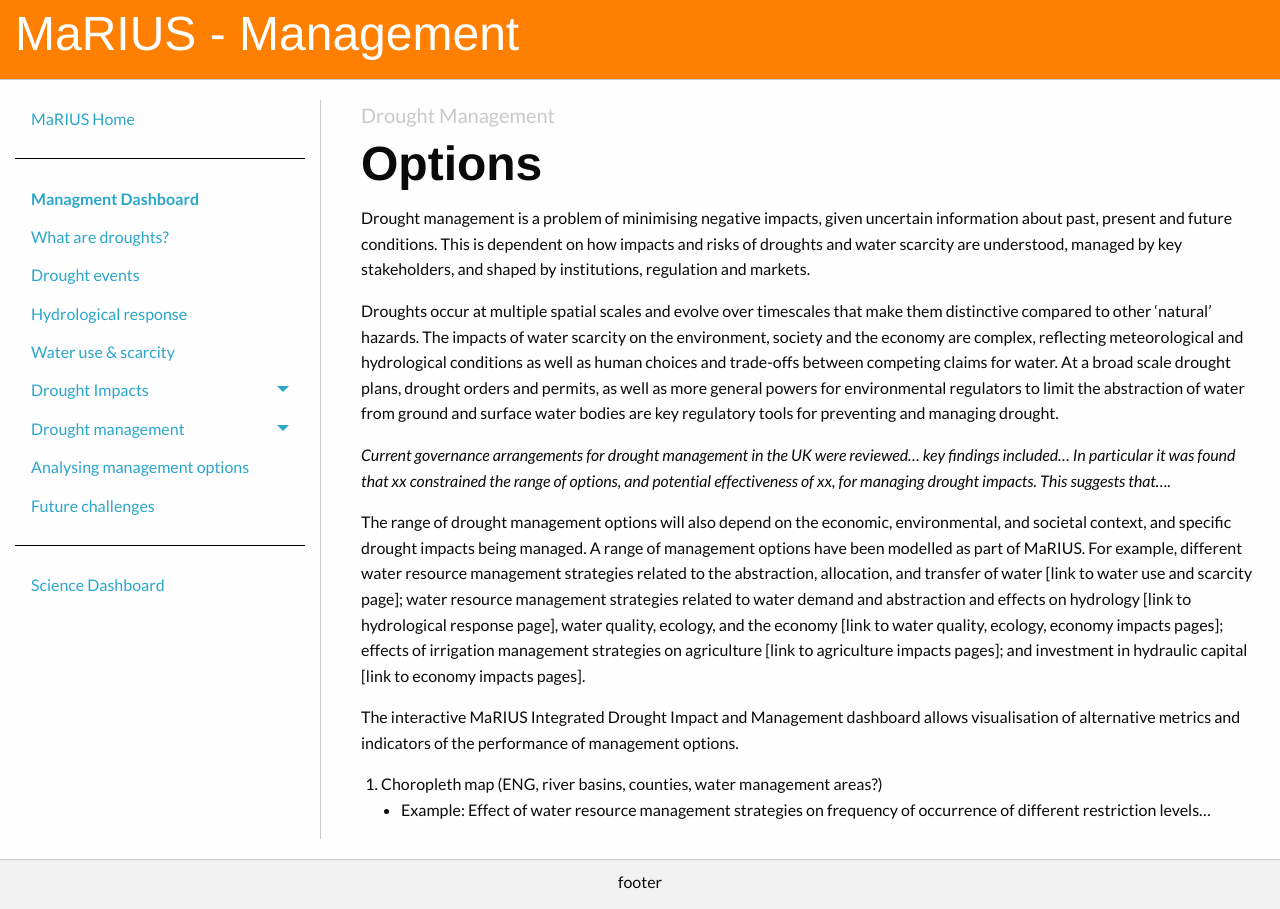
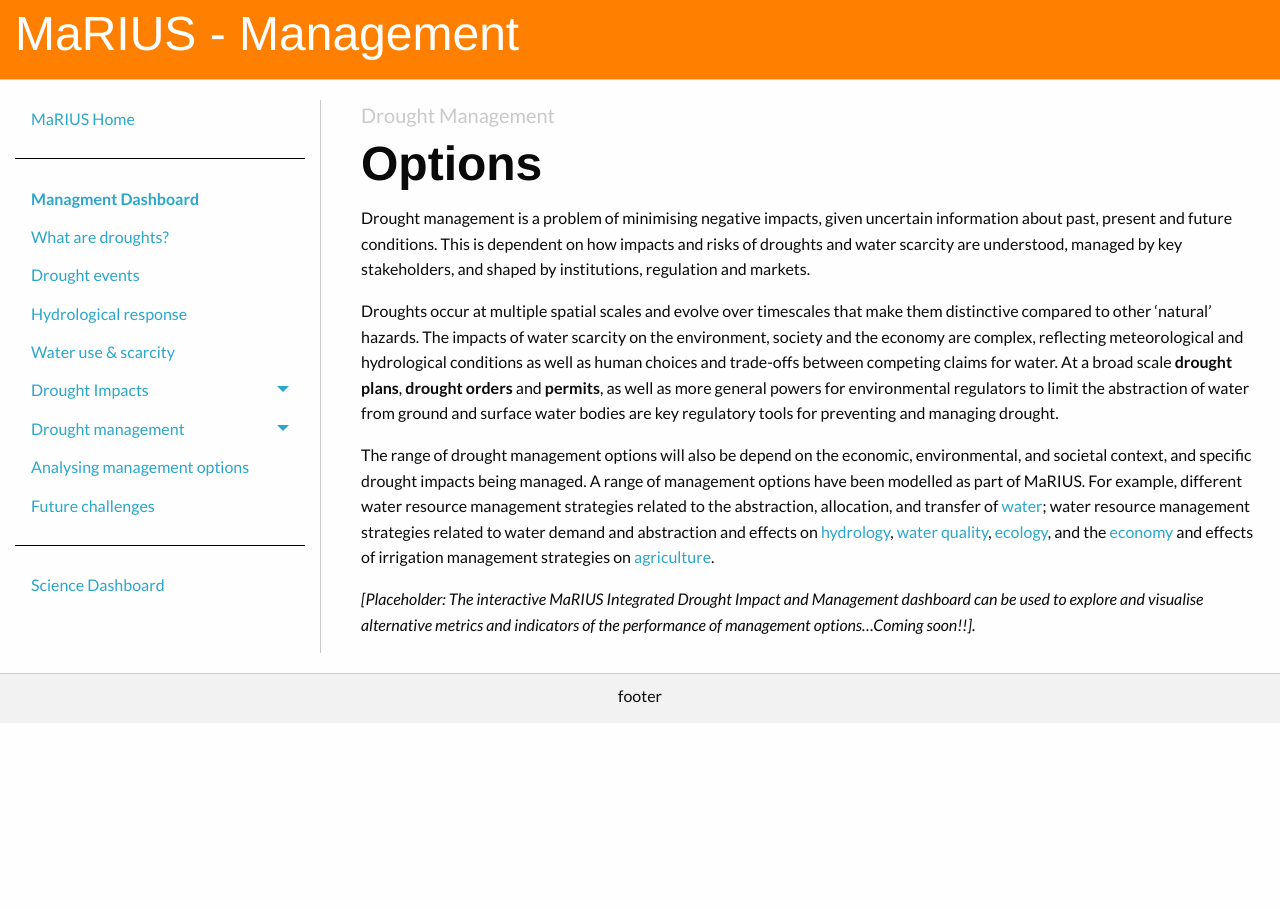
Before and after one commit to VictoriaJJ/mariusdroughtproject.org, a Jekyll site: the page built from _pages/dashboard/management/drought_management/options.md, in a window 1280 px wide. Built offline with Jekyll 4.4.1, drawn with Linux system fonts in a browser that asks for light colours.

Commit message:
Updated text and links.

```diff
--- a/_pages/dashboard/management/drought_management/options.md
+++ b/_pages/dashboard/management/drought_management/options.md
@@ -2,20 +2,16 @@
 layout: management
 published: true
 permalink: /dashboard/management/drought_mgmt/options/
-
 subsection: Drought Management
 _title: Options
 ---
 
 Drought management is a problem of minimising negative impacts, given uncertain information about past, present and future conditions. This is dependent on how impacts and risks of droughts and water scarcity are understood, managed by key stakeholders, and shaped by institutions, regulation and markets.
 
-Droughts occur at multiple spatial scales and evolve over timescales that make them distinctive compared to other ‘natural’ hazards. The impacts of water scarcity on the environment, society and the economy are complex, reflecting meteorological and hydrological conditions as well as human choices and trade-offs between competing claims for water. At a broad scale drought plans, drought orders and permits, as well as more general powers for environmental regulators to limit the abstraction of water from ground and surface water bodies are key regulatory tools for preventing and managing drought.
+Droughts occur at multiple spatial scales and evolve over timescales that make them distinctive compared to other ‘natural’ hazards. The impacts of water scarcity on the environment, society and the economy are complex, reflecting meteorological and hydrological conditions as well as human choices and trade-offs between competing claims for water. At a broad scale **drought plans**, **drought orders** and **permits**, as well as more general powers for environmental regulators to limit the abstraction of water from ground and surface water bodies are key regulatory tools for preventing and managing drought.
 
-*Current governance arrangements for drought management in the UK were reviewed... key findings included… In particular it was found that xx constrained the range of options, and potential effectiveness of xx, for managing drought impacts. This suggests that….*
+The range of drought management options will also be depend on the economic, environmental, and societal context, and specific drought impacts being managed. A range of management options have been modelled as part of MaRIUS. For example, different water resource management strategies related to the abstraction, allocation, and transfer of [water](https://5j4.github.io/mariusdroughtproject.org/dashboard/management/water_use_scarcity/); water resource management strategies related to water demand and abstraction and effects on [hydrology](https://5j4.github.io/mariusdroughtproject.org/dashboard/management/hydrological_response/), [water quality](https://5j4.github.io/mariusdroughtproject.org/dashboard/management/drought_impacts/water_quality/), [ecology](https://5j4.github.io/mariusdroughtproject.org/dashboard/management/drought_impacts/ecology/), and the [economy](https://5j4.github.io/mariusdroughtproject.org/dashboard/management/drought_impacts/economy/) and effects of irrigation management strategies on [agriculture](https://5j4.github.io/mariusdroughtproject.org/dashboard/management/drought_impacts/agriculture/).
 
-The range of drought management options will also depend on the economic, environmental, and societal context, and specific drought impacts being managed. A range of management options have been modelled as part of MaRIUS. For example, different water resource management strategies related to the abstraction, allocation, and transfer of water [link to water use and scarcity page]; water resource management strategies related to water demand and abstraction and effects on hydrology [link to hydrological response page], water quality, ecology, and the economy [link to water quality, ecology, economy impacts pages]; effects of irrigation management strategies on agriculture [link to agriculture impacts pages]; and investment in hydraulic capital [link to economy impacts pages].
+_[Placeholder: The interactive MaRIUS Integrated Drought Impact and Management dashboard can be used to explore and visualise alternative metrics and indicators of the performance of management options...Coming soon!!]_.
 
-The interactive MaRIUS Integrated Drought Impact and Management dashboard allows visualisation of alternative metrics and indicators of the performance of management options.
-
-1. Choropleth map (ENG, river basins, counties, water management areas?)
-* Example: Effect of water resource management strategies on frequency of occurrence of different restriction levels…
+*[**drought plans**, **drought orders** and **permits**]: Define in pop-up
```
